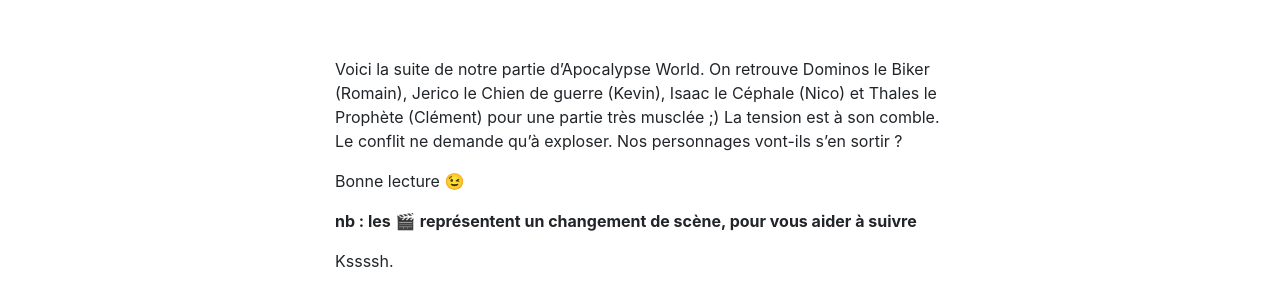
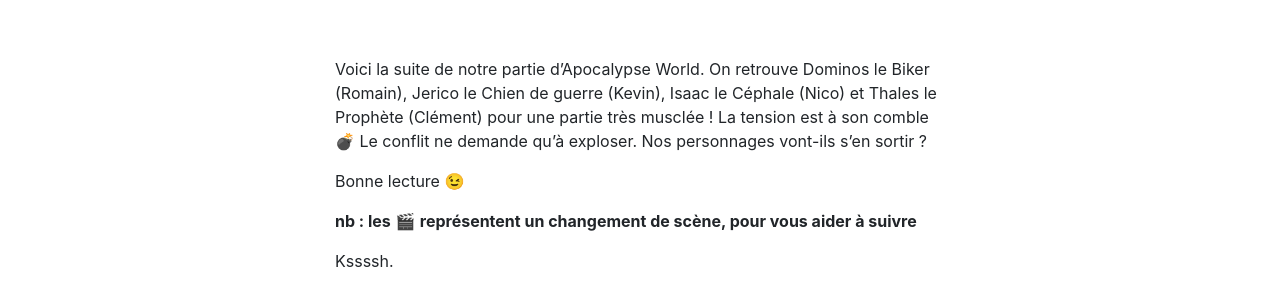
Before and after one commit to NielsSarys/nielssarys.github.io, a Jekyll site: the page built from _posts/2019-07-15-apocalypse-world-kingsroad-épisode-3.md, in a window 1280 px wide and 900 px high. Shown: the part 443-735 px from the top of the window. Built offline with Jekyll 4.4.1, drawn with Linux system fonts in a browser that asks for light colours; nearby versions of some CDN libraries; some web fonts are replaced.

```diff
--- a/_posts/2019-07-15-apocalypse-world-kingsroad-épisode-3.md
+++ b/_posts/2019-07-15-apocalypse-world-kingsroad-épisode-3.md
@@ -11,7 +11,7 @@ tags:
 - jdr
 
 ---
-Voici la suite de notre partie d’Apocalypse World. On retrouve Dominos le Biker (Romain), Jerico le Chien de guerre (Kevin), Isaac le Céphale (Nico) et Thales le Prophète (Clément) pour une partie très musclée ;) La tension est à son comble. Le conflit ne demande qu'à exploser. Nos personnages vont-ils s'en sortir ?
+Voici la suite de notre partie d’Apocalypse World. On retrouve Dominos le Biker (Romain), Jerico le Chien de guerre (Kevin), Isaac le Céphale (Nico) et Thales le Prophète (Clément) pour une partie très musclée ! La tension est à son comble 💣 Le conflit ne demande qu'à exploser. Nos personnages vont-ils s'en sortir ?
 
 Bonne lecture 😉
 
```
